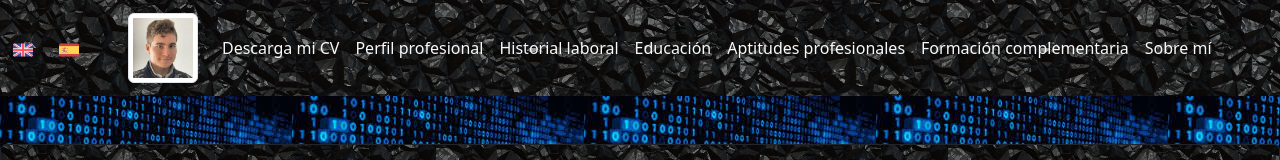
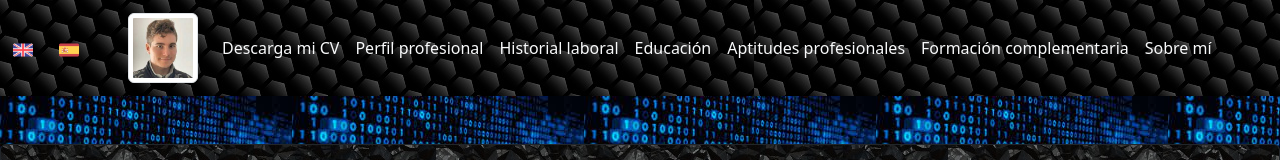
Before and after one commit to T0r40/CV_React, a React (Create React App) app: page / in a window 1280 px wide. Shown: the top 160 px of the page. Built offline with nearby package versions, Linux system fonts and the light colour scheme.

Commit message:
Actualizando Header

```diff
--- a/src/App.scss
+++ b/src/App.scss
@@ -52,7 +52,7 @@ body,html{
 }
 
 .div-header{
-	background-image: url("img/Header_footer\ background.jpg");
+	background-image: url("img/header.jpg");
 	background-color: #cccccc;
 }
 
```
Also changed, not shown: src/img/header.jpg (added).
